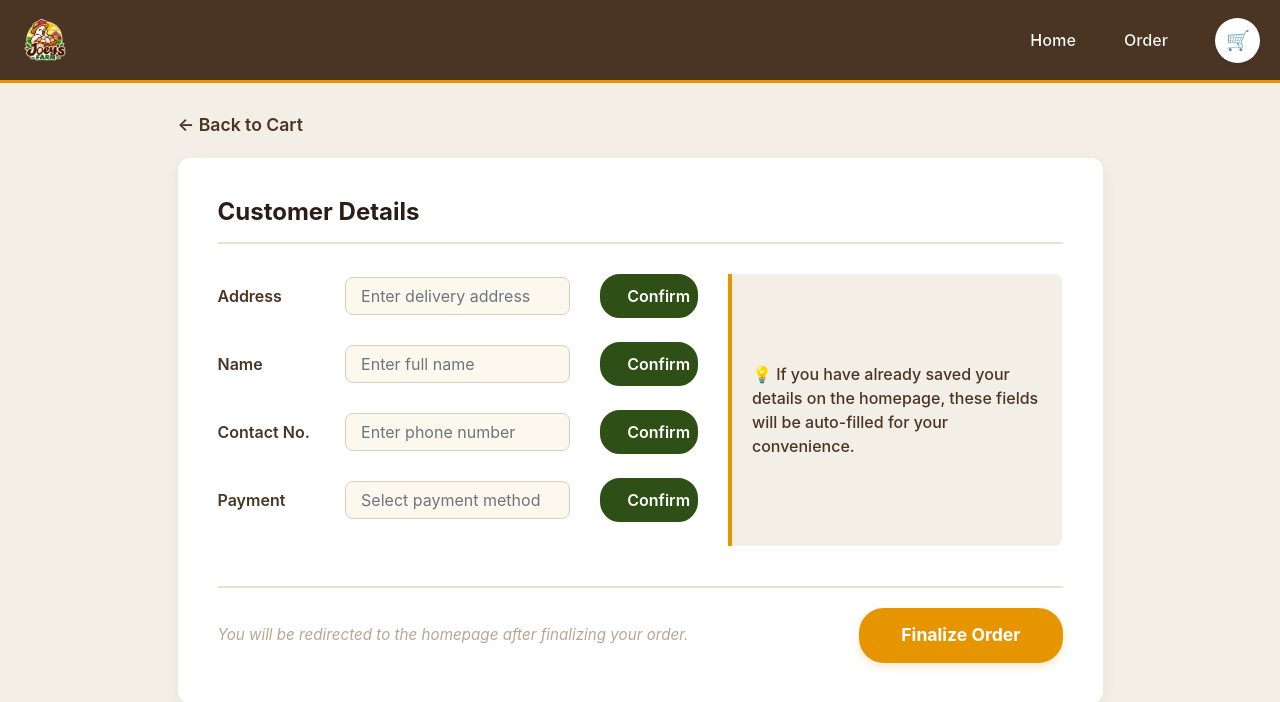
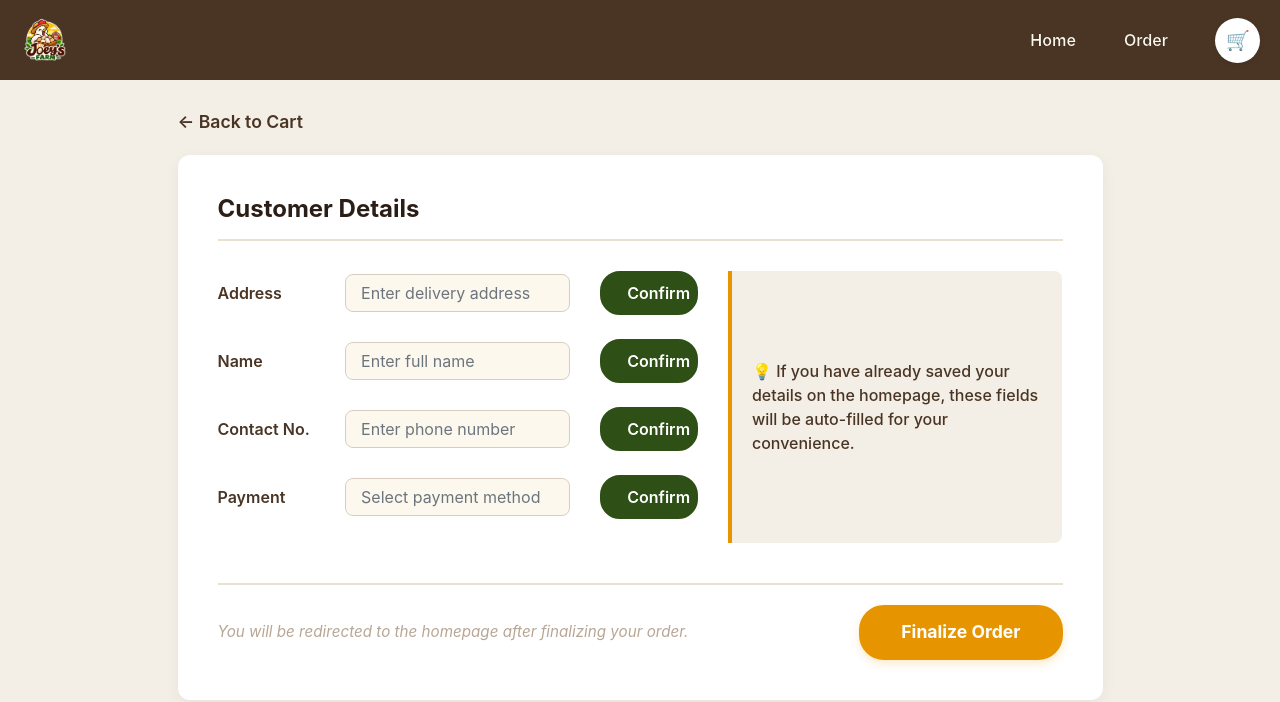
Before and after one commit to zephno/Joey_Farm, a PHP site: page /order_finalize.html in a window 1280 px wide. Shown: the top 702 px of the page. Run offline with PHP 8.4, Linux system fonts and the light colour scheme.

Commit message:
Update order_finalize.css

```diff
--- a/order_finalize.css
+++ b/order_finalize.css
@@ -6,7 +6,6 @@ body {
 .navbar-custom {
     background-color: #4a3525;
     padding: 10px 20px;
-    border-bottom: 3px solid #e69500;
 }
 
 .cart-icon-circle {
```
